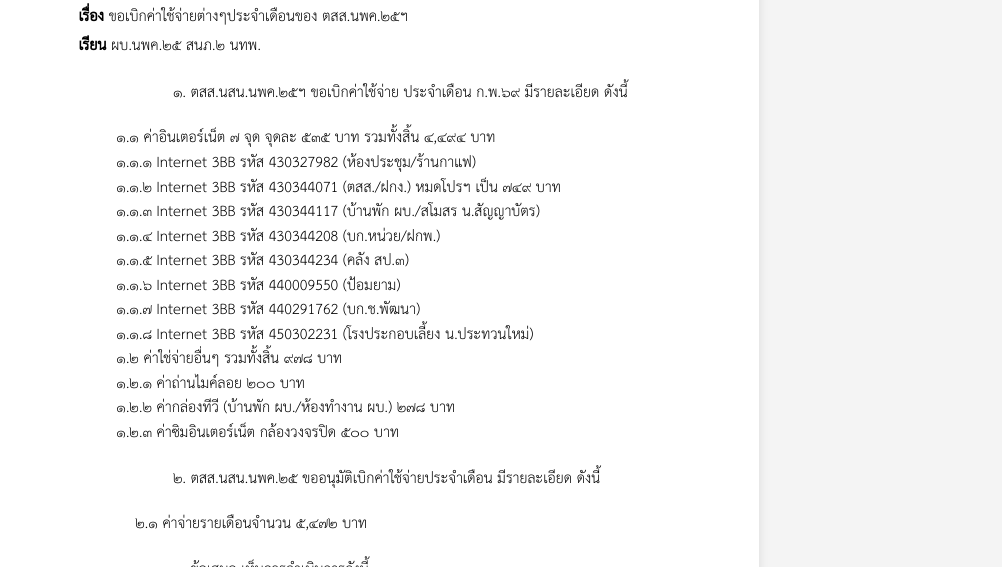
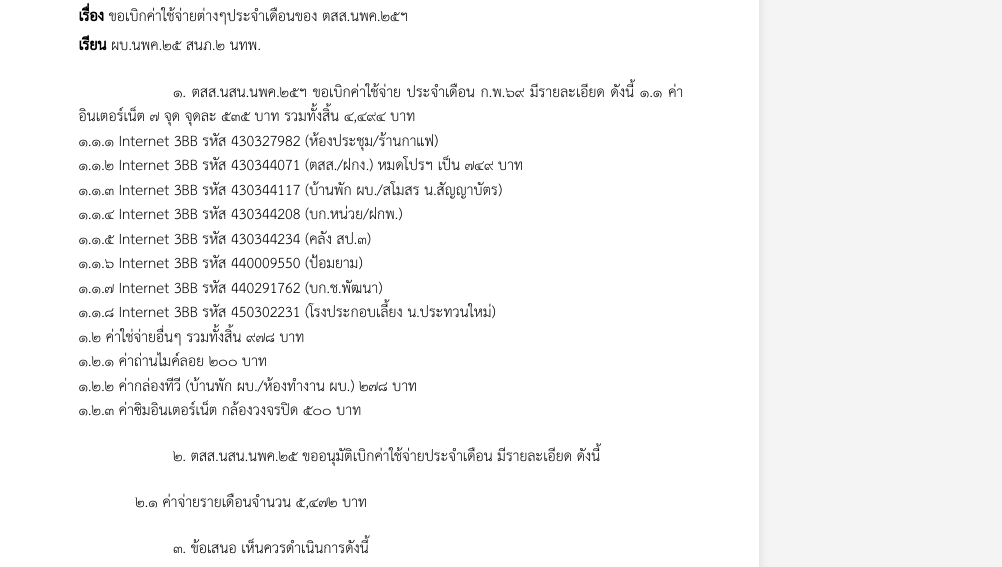
Before and after one commit to 0signal25/-expenses, a plain HTML site: page index.html in a window 1280 px wide. Shown: the part 233-800 px from the top of the page, without its empty margins (278-1280 px from the left). Drawn offline with Linux system fonts and the light colour scheme.

Commit message:
Update index.html

```diff
--- a/index.html
+++ b/index.html
@@ -166,8 +166,7 @@
         </div>
 
         <div class="content">
-            <p><span class="indent"></span>๑. ตสส.นสน.นพค.๒๕ฯ ขอเบิกค่าใช้จ่าย ประจำเดือน ก.พ.๖๙ มีรายละเอียด ดังนี้</p>
-            <div style="margin-left: 1cm;">
+            <p><span class="indent"></span>๑. ตสส.นสน.นพค.๒๕ฯ ขอเบิกค่าใช้จ่าย ประจำเดือน ก.พ.๖๙ มีรายละเอียด ดังนี้
                 ๑.๑ ค่าอินเตอร์เน็ต ๗ จุด จุดละ ๕๓๕ บาท รวมทั้งสิ้น ๔,๔๙๔ บาท<br>
                 ๑.๑.๑ Internet 3BB รหัส 430327982 (ห้องประชุม/ร้านกาแฟ)<br>
                 ๑.๑.๒ Internet 3BB รหัส 430344071 (ตสส./ฝกง.) หมดโปรฯ เป็น ๗๔๙ บาท<br>
@@ -180,9 +179,7 @@
                 ๑.๒ ค่าใช่จ่ายอื่นๆ รวมทั้งสิ้น ๙๗๘ บาท<br>
                 ๑.๒.๑ ค่าถ่านไมค์ลอย ๒๐๐ บาท<br>
                 ๑.๒.๒ ค่ากล่องทีวี (บ้านพัก ผบ./ห้องทำงาน ผบ.) ๒๗๘ บาท<br>
-                ๑.๒.๓ ค่าซิมอินเตอร์เน็ต กล้องวงจรปิด ๕๐๐ บาท
-            </div>
-
+                ๑.๒.๓ ค่าซิมอินเตอร์เน็ต กล้องวงจรปิด ๕๐๐ บาท</p>
             <p><span class="indent"></span>๒. ตสส.นสน.นพค.๒๕ ขออนุมัติเบิกค่าใช้จ่ายประจำเดือน มีรายละเอียด ดังนี้</p>
             <div style="margin-left: 1.5cm;">๒.๑ ค่าจ่ายรายเดือนจำนวน ๕,๔๗๒ บาท</div>
 
```
